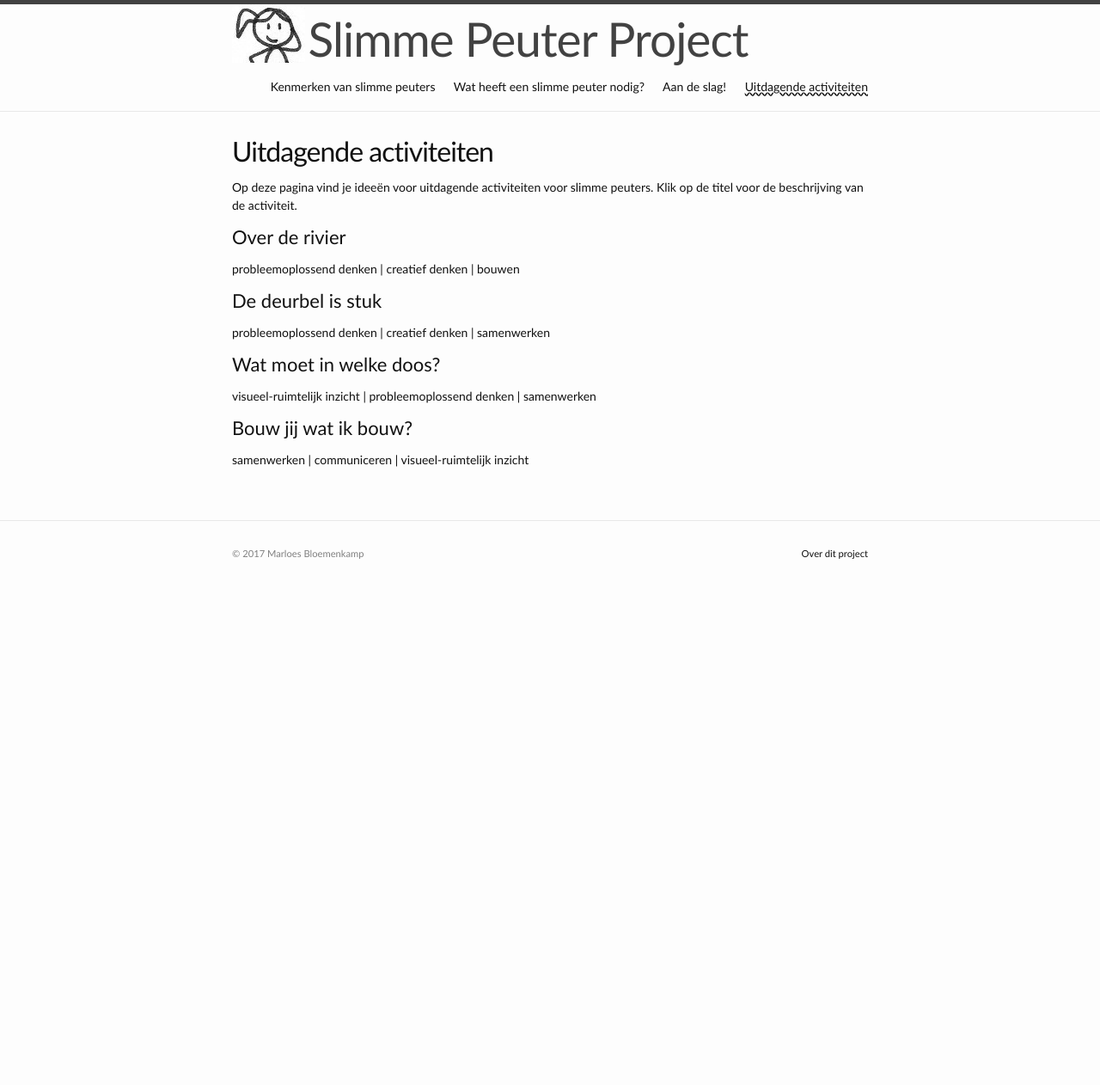
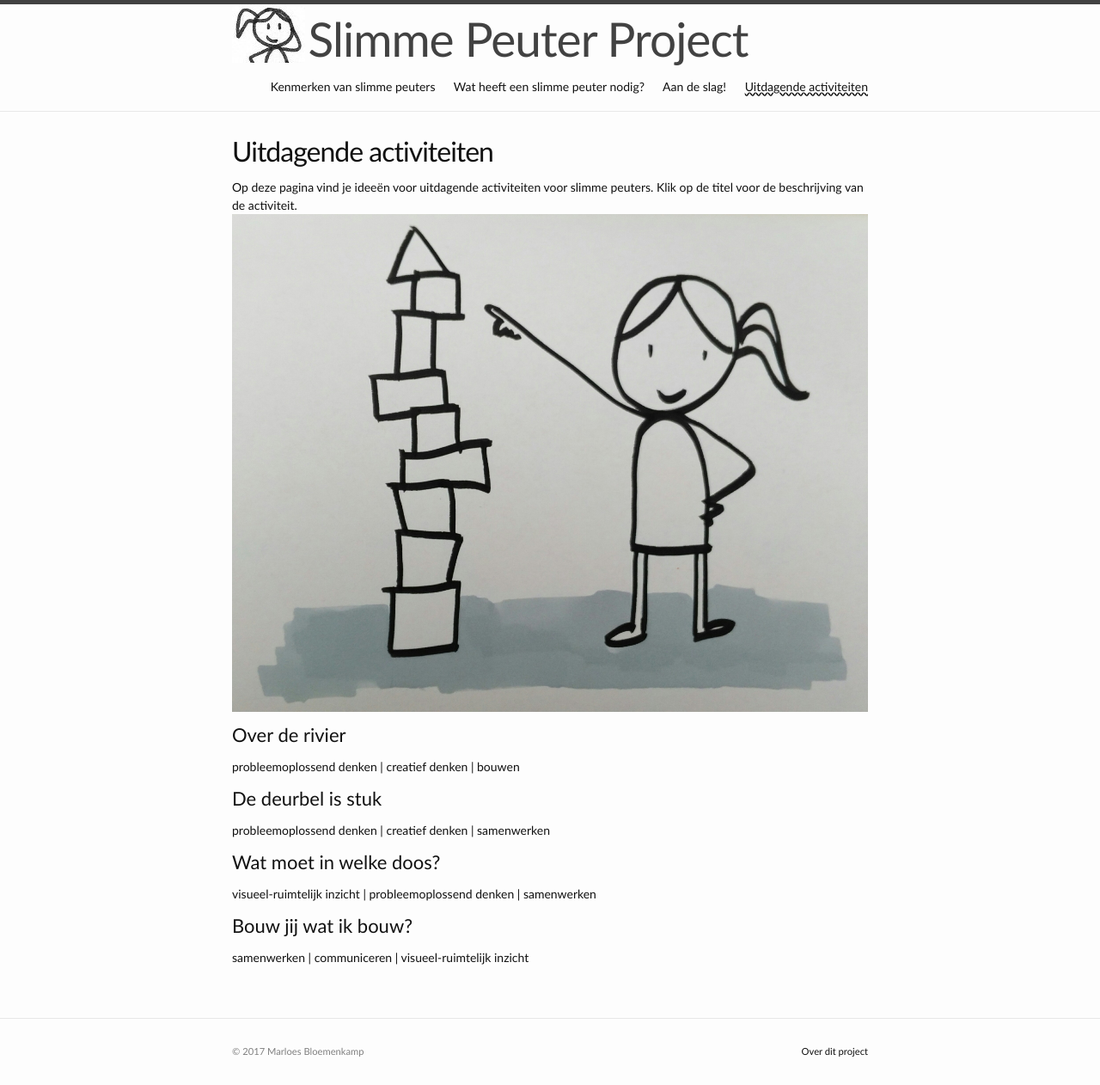
Before and after one commit to marloesbloemenkamp/marloesbloemenkamp.github.io, a Jekyll site: the page built from activiteiten/index.md, in a window 1280 px wide. Shown: the whole page at 86% size. Built offline with Jekyll 4.4.1, drawn with Linux system fonts in a browser that asks for light colours; before the commit the page ends 900 px from its top, so only the background shows below that.

Commit message:
Test plaatje

```diff
--- a/activiteiten/index.md
+++ b/activiteiten/index.md
@@ -7,6 +7,7 @@ published: true
 ---
 
 Op deze pagina vind je ideeën voor uitdagende activiteiten voor slimme peuters. Klik op de titel voor de beschrijving van de activiteit.
+![Meisje met blokken.jpg]({{site.baseurl}}/activiteiten/Meisje met blokken.jpg)
 
 ## Over de rivier
 probleemoplossend denken | creatief denken | bouwen
```
